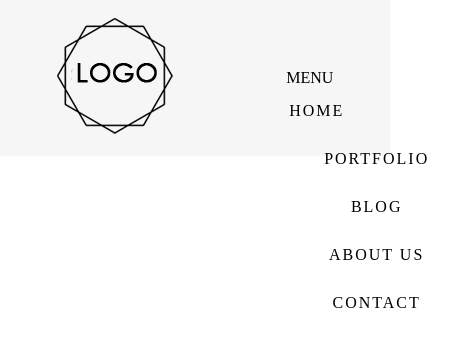
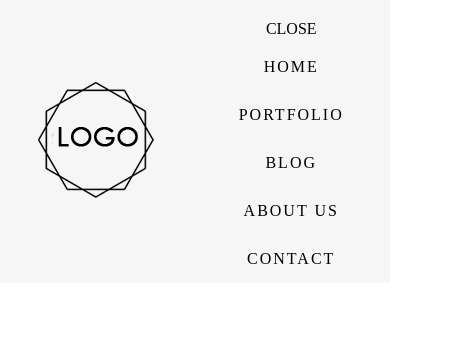
Before and after one commit to IharSa/October, a plain HTML site: page index.html in a window 390 px wide. Both pictures are taken after a click on the label 309 px from the left and 78 px from the top of the page. Shown: the whole page, 467 px wide, since content can reach past the window. Drawn offline with nearby package versions, Linux system fonts and the light colour scheme.

Commit message:
recponsive menu1

```diff
--- /dev/null
+++ b/st.css
@@ -0,0 +1,52 @@
+/* Menu  */
+#menu-checkbox {
+  /* чекбокс скрыт */
+  display: none;
+}
+.main-menu {
+  /* пункты меню скрыты */
+  display: none;
+  padding: 0;
+  margin: 0;
+}
+.main-menu li {
+  /* пункты меню расположены вертикально */
+  /* каждый имеет ширину 100% */
+  font-size: 1em;
+  display: block;
+  width: 100%;
+}
+.main-menu a {
+  /* немного стилизуем ссылки */
+  display: block;
+
+  color: lightslategray;
+  padding: .5em;
+  text-decoration: none;
+}
+.main-menu a:hover {
+  text-decoration: underline;
+}
+.toggle-button {
+  text-align: center;
+  display: block;
+  /* не забываем явно указать каким должен быть курсор */
+  cursor: pointer;
+  background-color: #333;
+  color: #fff;
+}
+.toggle-button:after {
+  /* получаем данные из атрибута data-open в html */
+  content: attr(data-open);
+  display: block;
+  margin: 10px 0;
+  padding: 10px 30px;
+}
+#menu-checkbox:checked + nav[role="navigation"] .main-menu {
+  /* когда чекбокс активен меню становится видимым */
+  display: block;
+}
+#menu-checkbox:checked + nav[role="navigation"]
+.toggle-button:after {
+  content: attr(data-close);
+}
--- a/style.css
+++ b/style.css
@@ -72,10 +72,14 @@ li:not(:first-child){
     width: 100%;
     display: flex;
     justify-content: space-around;
+    position: relative;
     }
     .main-menu{
     display: none;
     }
+    /*.main-menu ul{
+    position: absolute;
+    }*/
     .main-menu li{
     width: 100%;
     display: block;
@@ -86,28 +90,28 @@ li:not(:first-child){
     padding: 8px;
     }
     .toggle-button{
-    text-align: center;
+    text-align: left;
     display: block;
     cursor: pointer;
     color: #000000;
+    margin-top: 20px;
     }
+    /*получаем надпись Menu и редактируем рассположение*/
     .toggle-button::after{
     content: attr(data-open);/*ОТОБРОЖЕНИЕ меню*/
+    display: block;
+    text-align: center;
+    margin: 5px 0;
+    padding: 0x 0;
     }
     #menu-checkbox:checked + nav[role="navigation"] .main-menu{
     display: block;
     }
-    #menu-checkbox:checked + nav[role="navigation"] .toggle-button{
+    /*Получаем надпись close*/
+    #menu-checkbox:checked + nav[role="navigation"] .toggle-button::after{
     content: attr(data-close);
     }
-    .header-container a{
-    margin-left: -60px;
-    }
-    nav{
-    position: relative;
-    }
-    .main-menu{
-    position: absolute;
-
+    li:not(:first-child){
+    margin-left: 0;
     }
 }
```
Also changed, not shown: index.html (+4 -2 lines).
